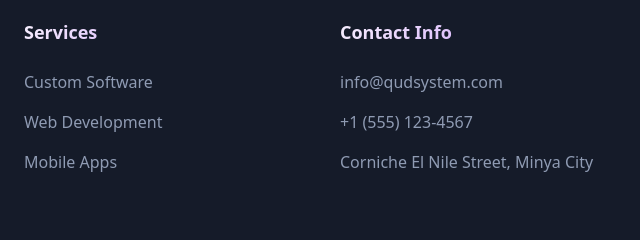
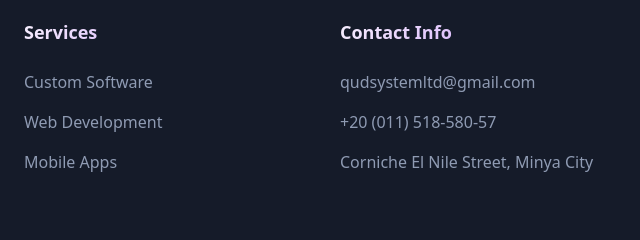
Before and after one commit to hussamgalal999/qudsystemV12, a plain HTML site: page contact.html in a window 1280 px wide. Shown: the part 2256-2496 px from the top of the page, 640-1280 px from the left. Drawn offline with nearby package versions, Linux system fonts and the light colour scheme.

Commit message:
Update contact.html

```diff
--- a/contact.html
+++ b/contact.html
@@ -280,8 +280,8 @@
                 <div>
                     <h3 class="text-lg font-bold mb-6 gradient-text">Contact Info</h3>
                     <ul class="space-y-4 text-[#8F9BB3]">
-                        <li class="hover:text-white transition-colors">info@qudsystem.com</li>
-                        <li class="hover:text-white transition-colors">+1 (555) 123-4567</li>
+                        <li class="hover:text-white transition-colors">qudsystemltd@gmail.com</li>
+                        <li class="hover:text-white transition-colors">+20 (011) 518-580-57</li>
                         <li class="hover:text-white transition-colors">Corniche El Nile Street, Minya City</li>
                     </ul>
                 </div>
```
